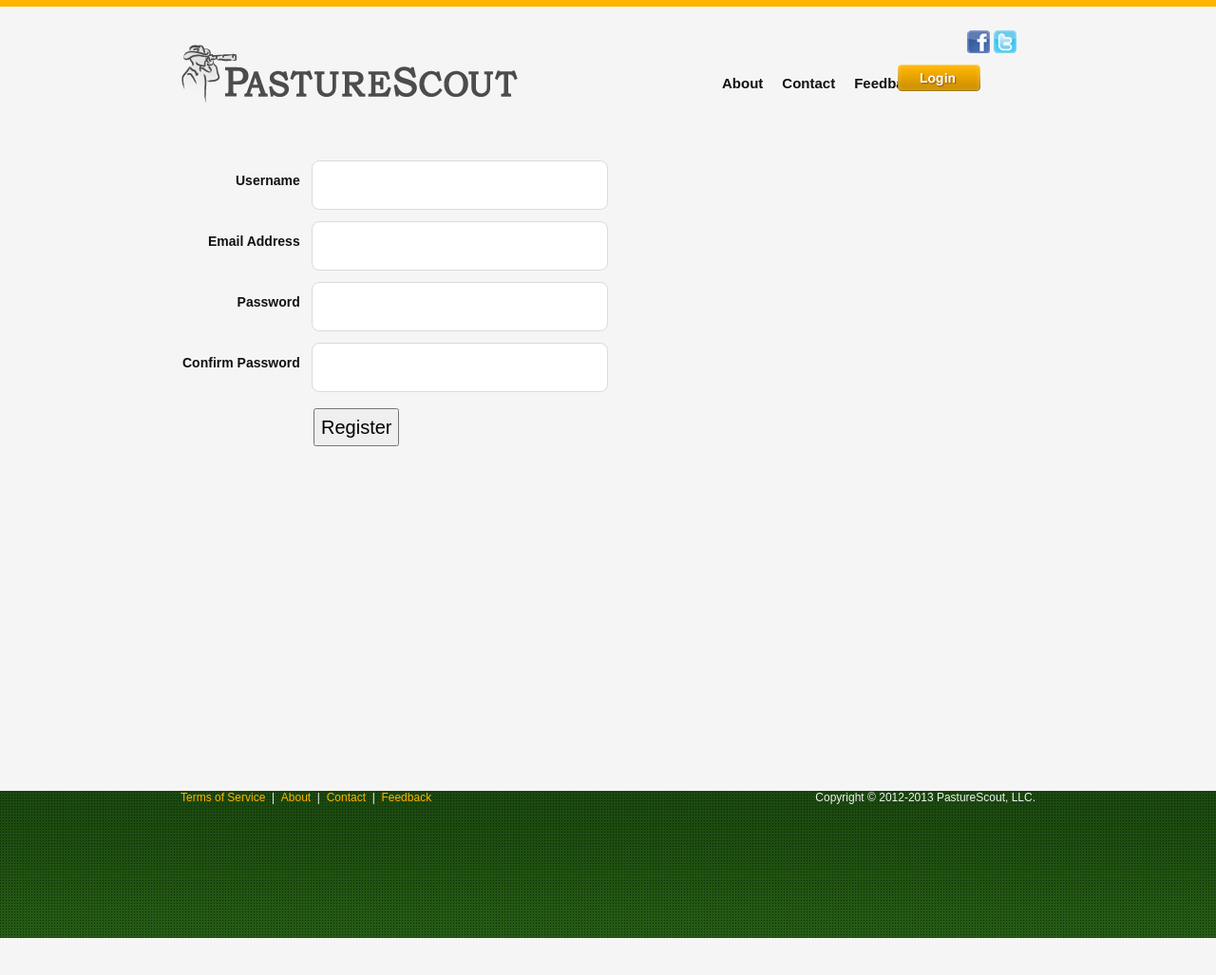
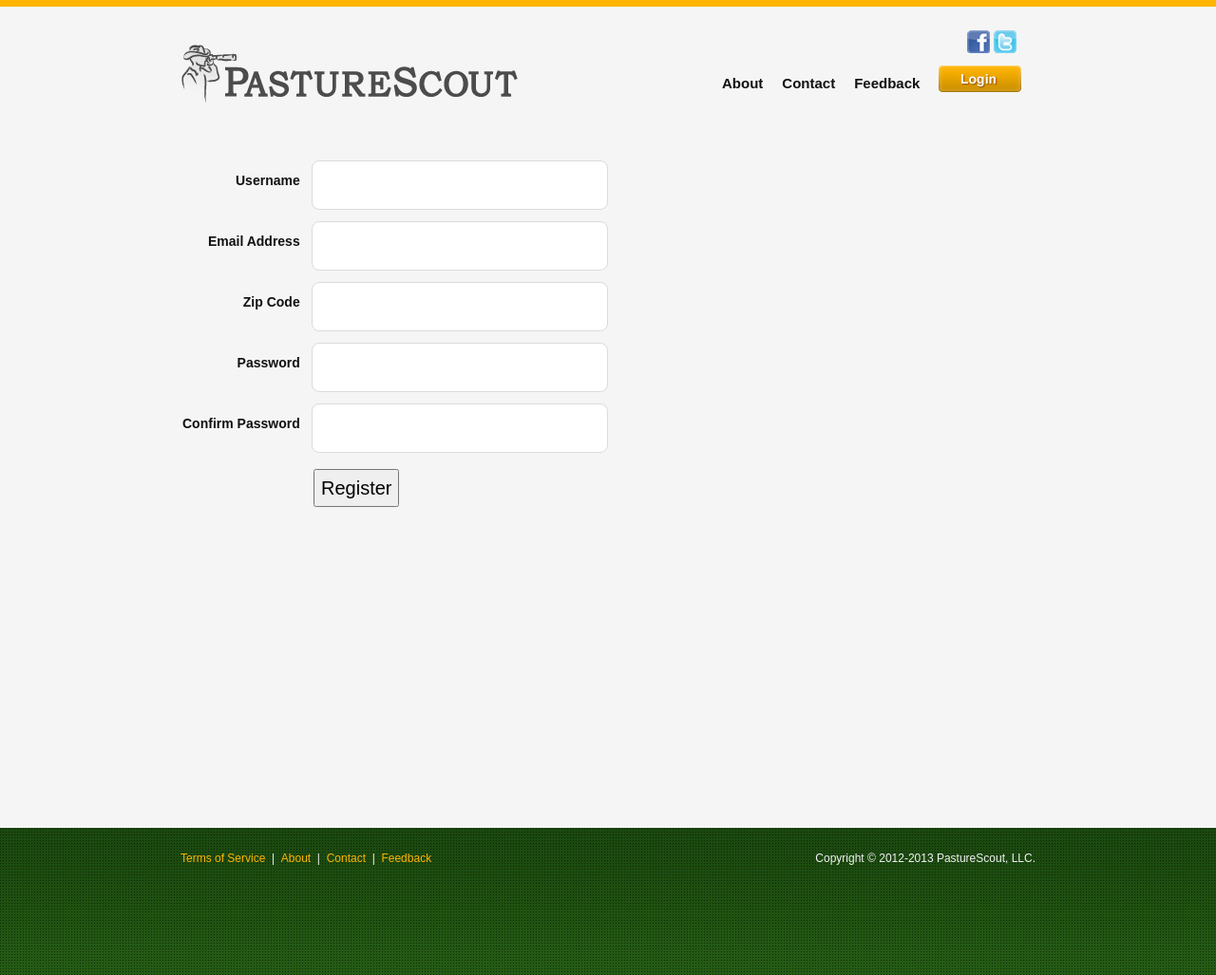
Before and after one commit to purduekenny/PastureScoutCode, a CodeIgniter app: a page that uses application/views/auth/register_form.php in a window 1280 px wide; the page is wider, and only the part inside the window is pictured. Shown: that part at 95% size. Before the commit the page ends 988 px from the top of that part, so only its background shows below. Run offline with CodeIgniter, Linux system fonts and the light colour scheme; some libraries are stand-ins or nearby versions.

Commit message:
added zip code to registration

```diff
--- a/application/controllers/auth.php
+++ b/application/controllers/auth.php
@@ -133,6 +133,7 @@ class Auth extends CI_Controller
 				$this->form_validation->set_rules('username', 'Username', 'trim|required|xss_clean|min_length['.$this->config->item('username_min_length', 'tank_auth').']|max_length['.$this->config->item('username_max_length', 'tank_auth').']|alpha_dash');
 			}
 			$this->form_validation->set_rules('email', 'Email', 'trim|required|xss_clean|valid_email');
+			$this->form_validation->set_rules('zip_code', 'Zip Code', 'trim|required');
 			$this->form_validation->set_rules('password', 'Password', 'trim|required|xss_clean|min_length['.$this->config->item('password_min_length', 'tank_auth').']|max_length['.$this->config->item('password_max_length', 'tank_auth').']|alpha_dash');
 			$this->form_validation->set_rules('confirm_password', 'Confirm Password', 'trim|required|xss_clean|matches[password]');
 
@@ -154,6 +155,7 @@ class Auth extends CI_Controller
 						$use_username ? $this->form_validation->set_value('username') : '',
 						$this->form_validation->set_value('email'),
 						$this->form_validation->set_value('password'),
+						$this->form_validation->set_value('zip_code'),
 						$email_activation))) {									// success
 
 					$data['site_name'] = $this->config->item('website_name', 'tank_auth');
--- a/application/libraries/Tank_auth.php
+++ b/application/libraries/Tank_auth.php
@@ -159,7 +159,7 @@ class Tank_auth
 	 * @param	bool
 	 * @return	array
 	 */
-	function create_user($username, $email, $password, $email_activation)
+	function create_user($username, $email, $password, $zip_code, $email_activation)
 	{
 		if ((strlen($username) > 0) AND !$this->ci->users->is_username_available($username)) {
 			$this->error = array('username' => 'auth_username_in_use');
@@ -178,6 +178,7 @@ class Tank_auth
 				'username'	=> $username,
 				'password'	=> $hashed_password,
 				'email'		=> $email,
+				'zip_code'	=> $zip_code,
 				'last_ip'	=> $this->ci->input->ip_address(),
 			);
 
@@ -187,6 +188,7 @@ class Tank_auth
 			if (!is_null($res = $this->ci->users->create_user($data, !$email_activation))) {
 				$data['user_id'] = $res['user_id'];
 				$data['password'] = $password;
+				$data['zip_code'] = $zip_code;
 				unset($data['last_ip']);
 				return $data;
 			}
--- a/application/models/tank_auth/users.php
+++ b/application/models/tank_auth/users.php
@@ -129,12 +129,12 @@ class Users extends CI_Model
 	{
 		$data['created'] = date('Y-m-d H:i:s');
 		$data['activated'] = $activated ? 1 : 0;
-
 		if ($this->db->insert($this->table_name, $data)) {
 			$user_id = $this->db->insert_id();
 			if ($activated)	$this->create_profile($user_id);
 			return array('user_id' => $user_id);
 		}
+
 		return NULL;
 	}
 
--- a/application/views/auth/register_form.php
+++ b/application/views/auth/register_form.php
@@ -13,6 +13,13 @@ $email = array(
 	'id'	=> 'email',
 	'value'	=> set_value('email'),
 	'maxlength'	=> 80,
+	'size'	=> 30,
+);
+$zip_code = array(
+	'name'	=> 'zip_code',
+	'id'	=> 'zip_code',
+	'value'	=> set_value('zip_code'),
+	'maxlength'	=> 7,
 	'size'	=> 30,
 );
 $password = array(
@@ -48,6 +55,11 @@ $captcha = array(
 		<td><?php echo form_label('Email Address', $email['id']); ?></td>
 		<td><?php echo form_input($email); ?></td>
 		<td style="color: red;"><?php echo form_error($email['name']); ?><?php echo isset($errors[$email['name']])?$errors[$email['name']]:''; ?></td>
+	</tr>
+	<tr>
+		<td><?php echo form_label('Zip Code', $zip_code['id']); ?></td>
+		<td><?php echo form_input($zip_code); ?></td>
+		<td style="color: red;"><?php echo form_error($zip_code['name']); ?><?php echo isset($errors[$zip_code['name']])?$errors[$zip_code['name']]:''; ?></td>
 	</tr>
 	<tr>
 		<td><?php echo form_label('Password', $password['id']); ?></td>
--- a/application/views/header/header_login.php
+++ b/application/views/header/header_login.php
@@ -1,6 +1,6 @@
 
-
-                    <!-- BEGIN POPBOX PLUGIN -->
+<a href="auth/login"><img src='../assets/images/main/login.png' alt="User Login" style="position:relative; top: -10px" ></a>
+                    <!-- BEGIN POPBOX PLUGIN
                     <div class='popbox'>
                         <a class='open' href='#'>
                           <img src='../assets/images/main/login.png' alt="User Login" >
@@ -22,13 +22,13 @@
 
                                 </div>
                             </div>
-                        </div><!-- end popbox plugin-->
+                        </div>--><!-- end popbox plugin-->
                 </div><!--end nav wrapper -->
                 <script type='text/javascript'>
-                    jQuery.noConflict();
-                    jQuery(document).ready(function(){
-                        jQuery('.popbox').popbox();
-                    });
+                    //jQuery.noConflict();
+                    //jQuery(document).ready(function(){
+                    //    jQuery('.popbox').popbox();
+                    //});
                 </script>
             </nav><!-- close navigation area-->
         </header><!-- close header -->
--- a/assets/css/main/master.css
+++ b/assets/css/main/master.css
@@ -137,6 +137,7 @@ form input[value=Register]{
 #password,
 #username,
 #email,
+#zip_code,
 #confirm_password{
     background-color:#ffffff;
     border:1px solid #dbdbdb;
@@ -168,6 +169,7 @@ label[for=login],
 label[for=password],
 label[for=username],
 label[for=email],
+label[for=zip_code],
 label[for=confirm_password]
 
 {
@@ -289,7 +291,7 @@ footer { background-image:url('../../images/main/bg_footer.jpg'); background-rep
 
 #footerLinks {
     font-size:12px;
-    margin:25px 0 0 0;
+    padding:25px 0 0 0;
 }
 
 #footerLinks a:link,
```
Also changed, not shown: application/views/homepage.php (+10 -9 lines).
